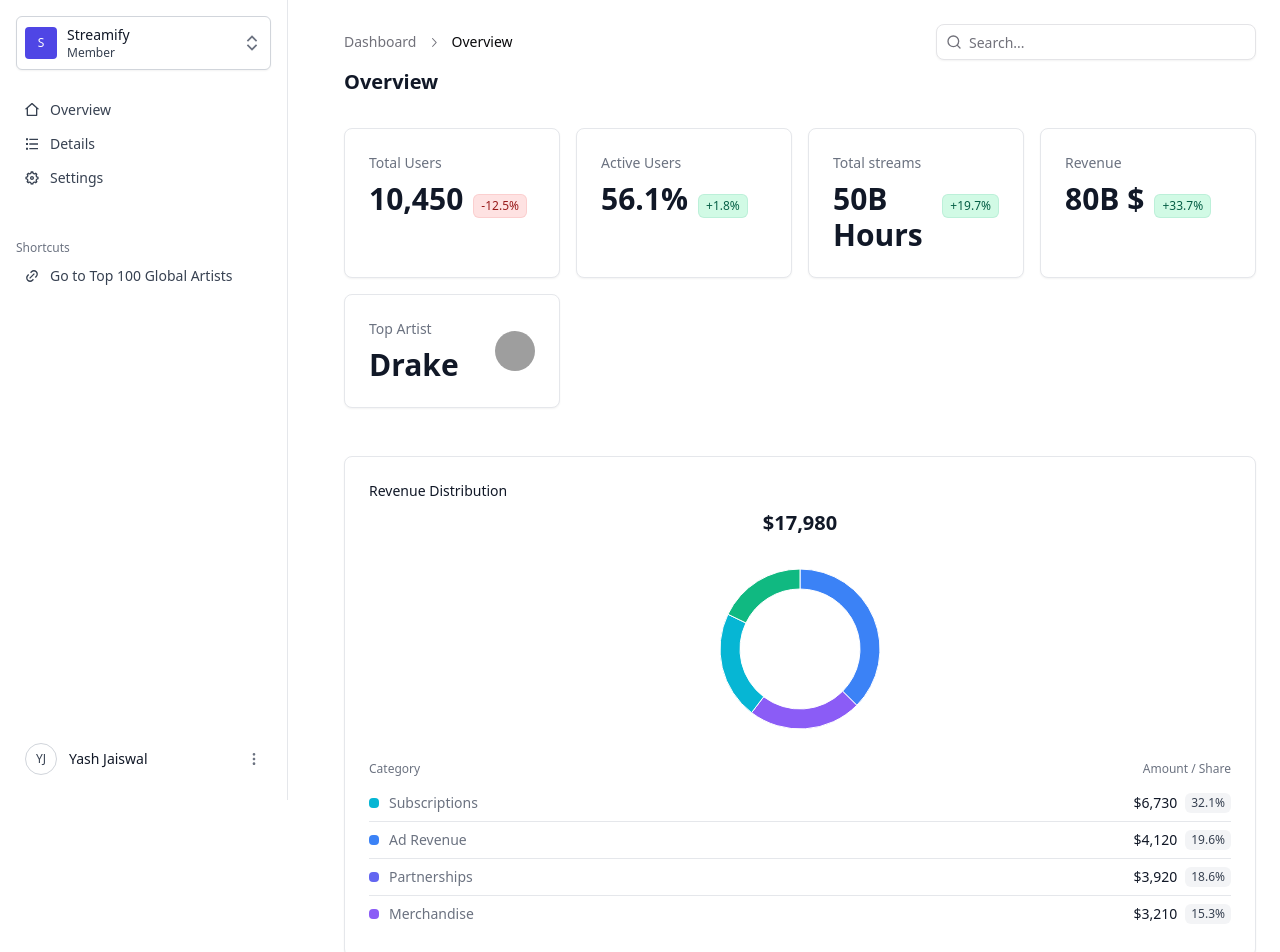
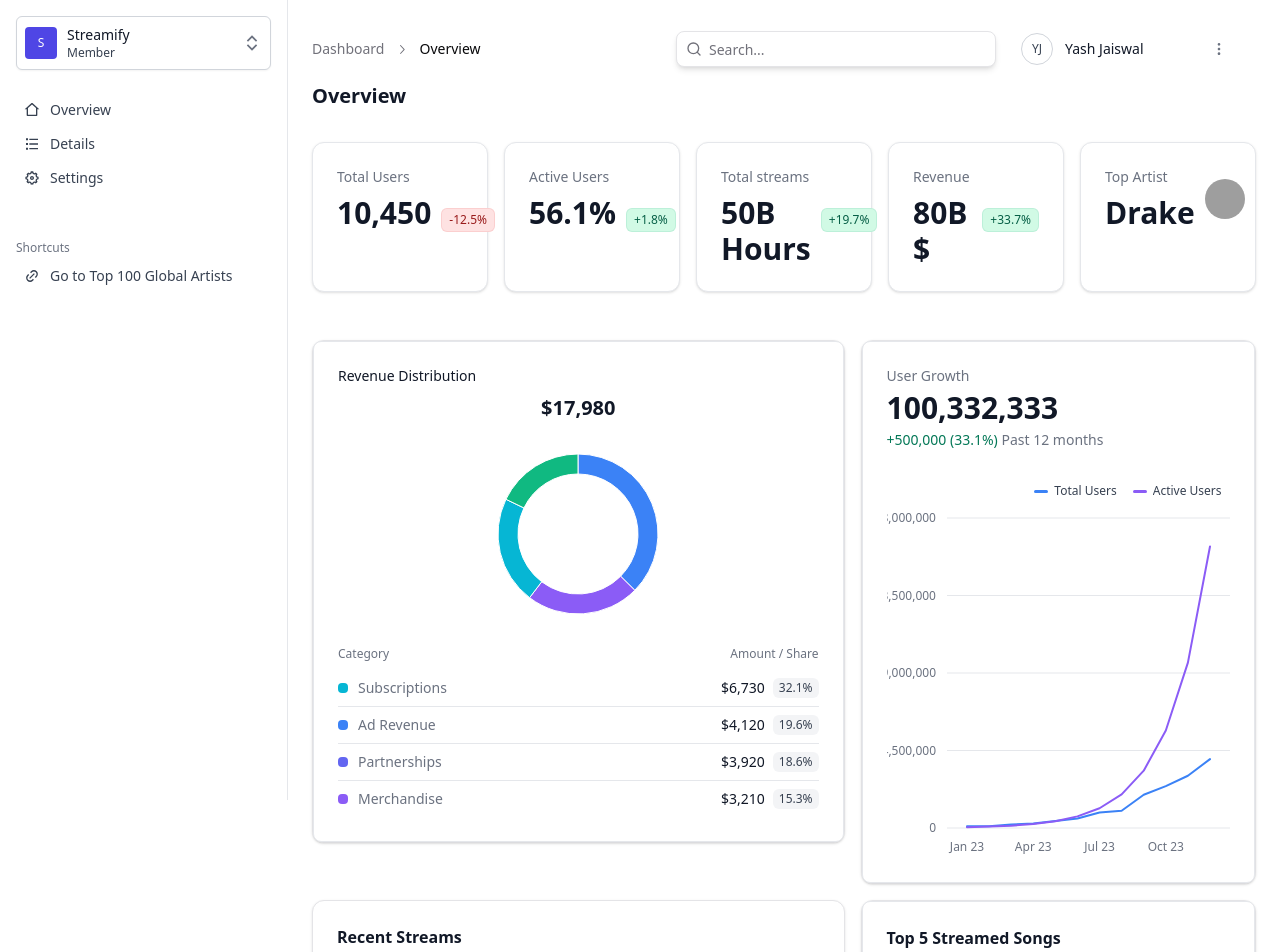
Before and after one commit to theyashjaiswal/streamify-speedy-labs, a React (Vite) app: page / in a window 1280 px wide. Shown: the top 952 px of the page. Built offline with nearby package versions, Linux system fonts and the light colour scheme; grey boxes are pictures that could not be loaded.

Commit message:
fix layout issues

```diff
--- a/index.html
+++ b/index.html
@@ -2,9 +2,13 @@
 <html lang="en">
   <head>
     <meta charset="UTF-8" />
-    <link rel="icon" type="image/svg+xml" href="/vite.svg" />
+    <link
+      rel="icon"
+      type="image/svg+xml"
+      href="https://bookface-images.s3.amazonaws.com/small_logos/0411b685c297834944f38c4af4578bf836b3e82e.png"
+    />
     <meta name="viewport" content="width=device-width, initial-scale=1.0" />
-    <title>Vite + React + TS</title>
+    <title>Streamify - SpeedyLabs 🚀</title>
   </head>
   <body class="bg-white dark:bg-gray-950">
     <div id="root"></div>
--- a/src/App.tsx
+++ b/src/App.tsx
@@ -7,19 +7,19 @@ import UserGrowth from "./UserGrowth";
 // import { useState } from "react";
 import RevenueDistribution from "./RevenueDistribution";
 import { RecentStreams } from "./RecentStreams";
+import { UserProfileDesktop } from "./UserProfile";
 
 function App() {
   // const [showSidebar, onSetShowSidebar] = useState(false);
   return (
-    <div className="bg-white dark:bg-gray-950 overflow-y-hidden">
-      <div className="mx-auto max-w-screen-2xl">
+    <div className="bg-white dark:bg-gray-950">
+      <Sidebar />
       {/* <Navbar /> */}
-        <Sidebar />
       {/* // onSidebarHide={() => {
         //   onSetShowSidebar(false);
         // }}
         // showSidebar={showSidebar} */}
-        <div className="lg:pl-80 pt-2 sm:pt-20 lg:pt-0 lg:mt-6">
+      <div className="relative lg:pl-72  w-full flex-1 overflow-hidden pt-2 md:pt-20 lg:pt-6 ">
         <header className="sticky top-0 z-30 flex h-14 items-center gap-4 border-b bg-background px-4 sm:static sm:h-auto sm:border-0 sm:bg-transparent sm:px-6">
           {/* <button
               className="inline-flex items-center justify-center whitespace-nowrap rounded-md text-sm font-medium transition-colors focus-visible:outline-none focus-visible:ring-1 focus-visible:ring-ring disabled:pointer-events-none disabled:opacity-50 border border-input bg-background shadow-sm hover:bg-accent hover:text-accent-foreground h-9 w-9 sm:hidden"
@@ -49,10 +49,7 @@ function App() {
           <nav aria-label="breadcrumb" className="hidden md:flex">
             <ol className="flex flex-wrap items-center gap-1.5 break-words text-sm text-muted-foreground sm:gap-2.5">
               <li className="inline-flex items-center gap-1.5">
-                  <a
-                    className="transition-colors hover:text-foreground"
-                    href="#"
-                  >
+                <a className="transition-colors hover:text-foreground" href="#">
                   Dashboard
                 </a>
               </li>
@@ -88,7 +85,7 @@ function App() {
               </li>
             </ol>
           </nav>
-            <div className="hidden lg:block relative ml-auto flex-1 md:grow-0">
+          <div className="hidden lg:block relative ml-auto flex-1 md:grow-0 right-5">
             <svg
               xmlns="http://www.w3.org/2000/svg"
               width="24"
@@ -106,10 +103,13 @@ function App() {
             </svg>
             <input
               type="search"
-                className="flex h-9 border border-input px-3 py-1 text-sm shadow-sm transition-colors file:border-0 file:bg-transparent file:text-sm file:font-medium placeholder:text-muted-foreground focus-visible:outline-none focus-visible:ring-1 focus-visible:ring-ring disabled:cursor-not-allowed disabled:opacity-50 w-full rounded-lg bg-background pl-8 md:w-[200px] lg:w-[320px]"
+              className="text-card-foreground shadow-md flex h-9 border border-input px-3 py-1 text-sm transition-colors file:border-0 file:bg-transparent file:text-sm file:font-medium placeholder:text-muted-foreground focus-visible:outline-none focus-visible:ring-1 focus-visible:ring-ring disabled:cursor-not-allowed disabled:opacity-50 w-full rounded-lg bg-background pl-8 md:w-[200px] lg:w-[320px]"
               placeholder="Search..."
               jf-ext-cache-id="0"
             />
+          </div>
+          <div className="w-56 hidden lg:block relative right-5">
+            <UserProfileDesktop />
           </div>
           {/* <button
               className="inline-flex items-center justify-center whitespace-nowrap text-sm font-medium transition-colors focus-visible:outline-none focus-visible:ring-1 focus-visible:ring-ring disabled:pointer-events-none disabled:opacity-50 border border-input bg-background shadow-sm hover:bg-accent hover:text-accent-foreground h-9 w-9 overflow-hidden rounded-full"
@@ -141,11 +141,12 @@ function App() {
           Overview
         </h1>
         <Keymetrics />
+        <section className="relative grid grid-cols-1 gap-4 md:grid-cols-2 lg:grid-cols-7 p-6 ">
           <RevenueDistribution />
           <UserGrowth />
+          <RecentStreams />
           <TopStreamed />
-          <RecentStreams />
-        </div>
+        </section>
       </div>
     </div>
   );
--- a/src/Keymetrics.tsx
+++ b/src/Keymetrics.tsx
@@ -50,9 +50,12 @@ const data = [
 export default function Keymetrics() {
   return (
     <>
-      <dl className="grid gap-4 md:grid-cols-2 lg:grid-cols-4 p-6">
+      <dl className="grid gap-4 md:grid-cols-2 lg:grid-cols-3 xl:grid-cols-5 p-6">
         {data.map((item) => (
-          <Card key={item.name} className="w-full xl:max-w-80">
+          <Card
+            key={item.name}
+            className=" rounded-xl border bg-card text-card-foreground shadow w-full xl:max-w-80"
+          >
             {item.cardType == "Avatar" ? (
               <div className="flex justify-between">
                 <div>
--- a/src/RecentStreams.tsx
+++ b/src/RecentStreams.tsx
@@ -1,3 +1,4 @@
+/* eslint-disable @typescript-eslint/no-explicit-any */
 /* eslint-disable @typescript-eslint/no-unused-vars */
 import * as React from "react";
 import {
@@ -295,7 +296,7 @@ export function RecentStreams() {
   };
 
   return (
-    <Card className="flex flex-col flex-wrap gap-2 justify-center p-6 m-6 overflow-scroll">
+    <Card className="h-fit col-span-4 p-6  overflow-scroll">
       <h3 className="font-semibold text-gray-900 dark:text-gray-50">
         Recent Streams
       </h3>
--- a/src/RevenueDistribution.tsx
+++ b/src/RevenueDistribution.tsx
@@ -56,7 +56,7 @@ export default function RevenueDistribution() {
       );
 
   return (
-    <section className="p-6">
+    <section className="h-fit rounded-xl border bg-card text-card-foreground shadow col-span-4 ">
       <Card className="">
         <h3 className="text-sm font-medium text-gray-900 dark:text-gray-50">
           Revenue Distribution
--- a/src/Sidebar.tsx
+++ b/src/Sidebar.tsx
@@ -47,6 +47,7 @@ export const Sidebar = () => {
   return (
     <>
       {/* sidebar (lg+) */}
+      {/* <nav className="hidden lg:block fixed h-screen flex-none border-r bg-card transition-[width] duration-500 w-72 text-black/80 dark:text-white"> */}
       <nav className="hidden h-full overflow-hidden lg:fixed lg:inset-y-0 lg:z-50 lg:flex lg:w-72 lg:flex-col text-black/80 dark:text-white">
         <aside className="flex grow flex-col gap-y-6 overflow-y-auto border-r border-gray-200 bg-white p-4 dark:border-gray-800 dark:bg-gray-950">
           <WorkspacesDropdownDesktop />
@@ -103,9 +104,7 @@ export const Sidebar = () => {
               </ul>
             </div>
           </nav>
-          <div className="mt-auto">
-            <UserProfileDesktop />
-          </div>
+          <div className="mt-auto">{/* <UserProfileDesktop /> */}</div>
         </aside>
       </nav>
       {/* top navbar (xs-lg) */}
--- a/src/TopStreamed.tsx
+++ b/src/TopStreamed.tsx
@@ -48,7 +48,7 @@ export default function TopStreamed() {
   // const [showComparison, setShowComparison] = React.useState(false);
   // setShowComparison(false);
   return (
-    <div className="flex flex-row flex-wrap gap-2 justify-center p-6">
+    <div className="h-fit rounded-xl border bg-card text-card-foreground shadow  col-span-3 md:col-span-3">
       {/* sm:mx-auto sm:max-w-2xl */}
       <Card>
         <h3 className="font-semibold text-gray-900 dark:text-gray-50">
--- a/src/UserGrowth.tsx
+++ b/src/UserGrowth.tsx
@@ -119,7 +119,7 @@ const valueFormatter = (number: number) =>
 
 export default function UserGrowth() {
   return (
-    <section className="flex flex-row flex-wrap gap-2 justify-center p-6">
+    <section className="rounded-xl border bg-card text-card-foreground shadow h-fit col-span-4 md:col-span-3">
       {" "}
       <Card className="">
         <h3 className="text-sm text-gray-500 dark:text-gray-500">
```
Lines whose indentation alone changed are shown as unchanged.
